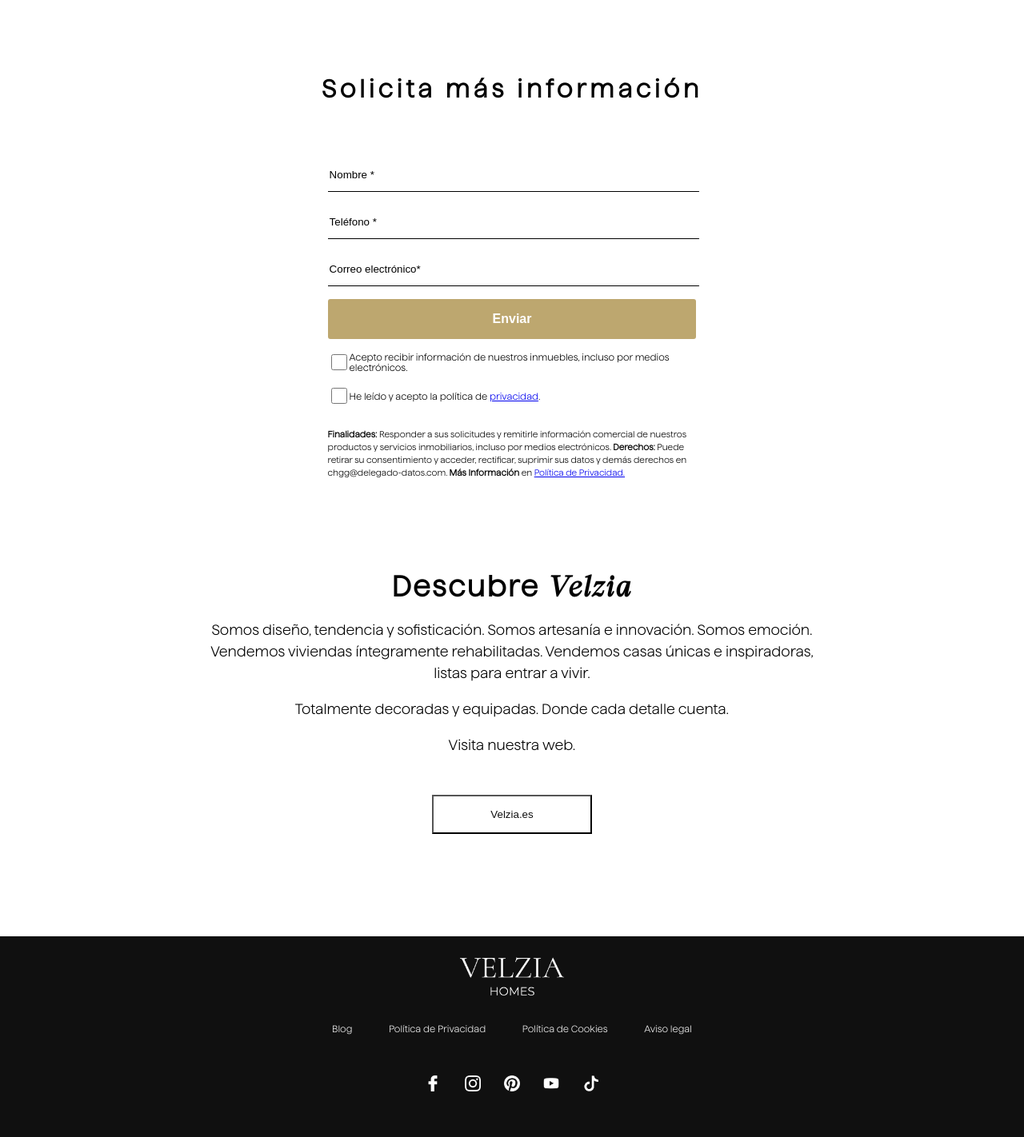
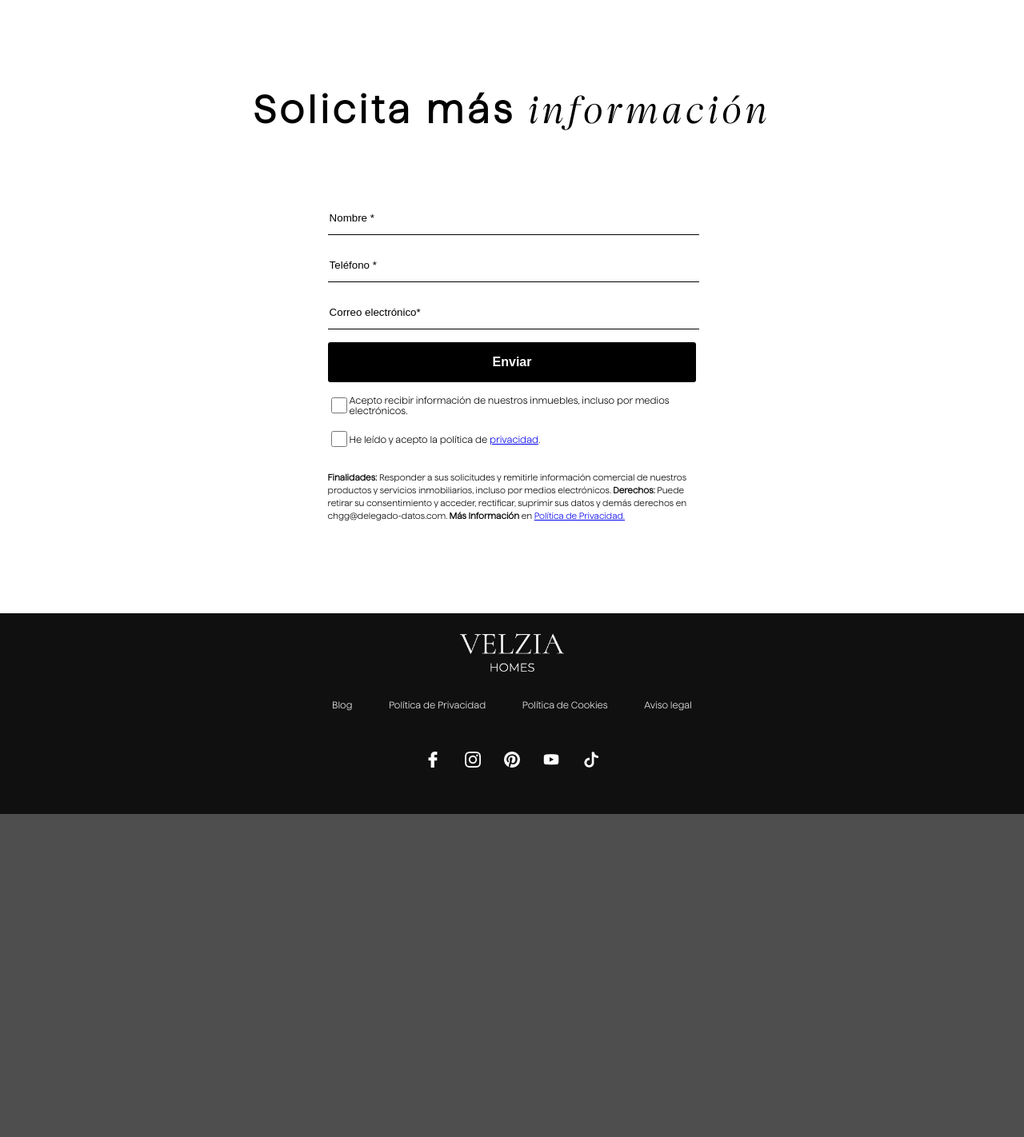
Before and after one commit to d0rtz/velziaWeb, a PHP site: page /landing-iberia/index.html in a window 1280 px wide. Shown: the part 801-2223 px from the top of the page at 80% size. After the commit the page ends 1819 px from the top, so only its background shows below. Run offline with PHP 8.4, Linux system fonts and the light colour scheme; some libraries are stand-ins or nearby versions.

Commit message:
last changes landing iberia

```diff
--- a/landing-iberia/index.html
+++ b/landing-iberia/index.html
@@ -68,9 +68,8 @@
       <img src="../resources/iStock-520711223.avif" alt="" id="background" />
 
       <div class="content">
-        <h1>Bienvenido a <span>Madrid</span>.</h1>
-        <h1>Contáctanos y te ayudamos a</h1>
-        <h1>encontrar tu casa única.</h1>
+        <h1>¡Bienvenido a <span>Madrid</span>!</h1>
+        <h2>Contáctanos y te ayudamos a encontrar tu <span>casa única</span>.</h2>
         <a href="#contact-form-section" class="scroll-link">
           <button id="contact-button"><b>Contactar</b></button>
         </a>
@@ -79,7 +78,7 @@
     <section id="contact-form-section">
       <div id="form-section">
         <div>
-          <h3>Solicita más información</h3>
+          <h3>Solicita más <span>información</span></h3>
           <div id="form-div">
             <div class="form-container">
               <form
@@ -166,20 +165,6 @@
           </div>
         </div>
       </div>
-    </section>
-    <section id="info">
-      <div>
-        <h2>Descubre <span>Velzia</span></h2>
-        <p>
-          Somos diseño, tendencia y sofisticación. Somos artesanía e innovación.
-          Somos emoción. Vendemos viviendas íntegramente rehabilitadas. Vendemos
-          casas únicas e inspiradoras, listas para entrar a vivir.
-        </p>
-        <p>Totalmente decoradas y equipadas. Donde cada detalle cuenta.</p>
-        <p>Visita nuestra web.</p>
-        <a href="../"><button id="velzia-btn">Velzia.es</button></a>
-      </div>
-      <div></div>
     </section>
     <footer id="footer">
       <img
--- a/landing-iberia/landing-iberia.css
+++ b/landing-iberia/landing-iberia.css
@@ -37,9 +37,14 @@ body {
 }
 span{
   font-family: 'GigaItalic', sans-serif;
+  font-weight: 300;
 }
 
 h1 {
+  font-family: 'Giga', sans-serif;
+  font-weight: 300;
+}
+h2 {
   font-weight: 300;
 }
 
@@ -114,8 +119,6 @@ h1 {
 
 .content h2 {
   font-size: 20px;
-  padding-left: 34%;
-  padding-right: 34%;
   line-height: 1.5;
   letter-spacing: 0.2rem;
 }
@@ -123,16 +126,16 @@ h1 {
   margin-top: 10%;
   font-size: 18px;
   letter-spacing: 0.1rem;
-  background-color: transparent;
+  background-color: #000;
   color: #fff;
-  border: #f1f1f1 2px solid;
+  border: #000 2px solid;
   transition: all 0.3s ease-in-out;
 }
 #contact-button:hover {
   margin-top: 10%;
   border: #f1f1f1 2px solid;
-  background-color: #f1f1f1;
-  color: #000000;
+  background-color: transparent;
+  color: #fff;
   transition: all 0.3s ease-in-out;
 }
 
@@ -143,12 +146,19 @@ h1 {
     padding-left: 2% !important;
     padding-right: 2% !important;
   }
+  .content h2 {
+    padding-left: 2% !important;
+    padding-right: 2% !important;
+  }
   #contact-button {
     width: 200px;
     padding: 5%;
   }
   #form-section {
     margin: 5%;
+  }
+  #form-section h3 {
+    font-size: 31px;
   }
   #form-div {
     padding: 5%;
@@ -158,13 +168,20 @@ h1 {
   .content h1 {
     padding-left: 15% !important;
     padding-right: 15% !important;
+    font-size: 60px;
+  }
+  .content h2 {
+    font-size: 40px !important;
   }
   #contact-button {
-    width: 200px;
-    padding: 5%;
+    width: 300px;
+    padding: 8%;
   }
   #form-section {
     margin: 5% 20% 5% 20%;
+  }
+  #form-section h3 {
+    font-size: 48px;
   }
   #form-div {
     padding: 5% 20% !important;
@@ -181,7 +198,6 @@ h1 {
 }
 #form-section h3 {
   text-align: center;
-  font-size: 31px;
   letter-spacing: 0.3rem;
 }
 #form-div {
@@ -296,46 +312,12 @@ h1 {
   border: 0;
   width: 100%;
   height: 50px;
-  background-color: #bda76f;
+  background-color: #000;
   color: #fff;
   transition: all 0.3s ease;
 }
 #submit:hover {
   background-color: #9b8755;
-}
-
-#velzia-btn{
-    margin-top: 4%;
-    background-color: white;
-    color: #101010;
-    width: 200px;
-    padding: 2%;
-    transition: all 0.3s ease-in;
-}
-#velzia-btn:hover{
-    background-color: #101010;
-    color: white;
-    width: 200px;
-    padding: 2%;
-}
-
-/* INFO */
-
-#info {
-  text-align: center;
-  margin: 2% 20% 10% 20%;
-}
-
-#info h2 {
-  font-size: 36px;
-  margin-bottom: 20px;
-  letter-spacing: 0.15rem;
-}
-
-#info p {
-  font-size: 18px;
-  font-weight: 500;
-  line-height: 1.5;
 }
 
 /* FOOTER */
```
